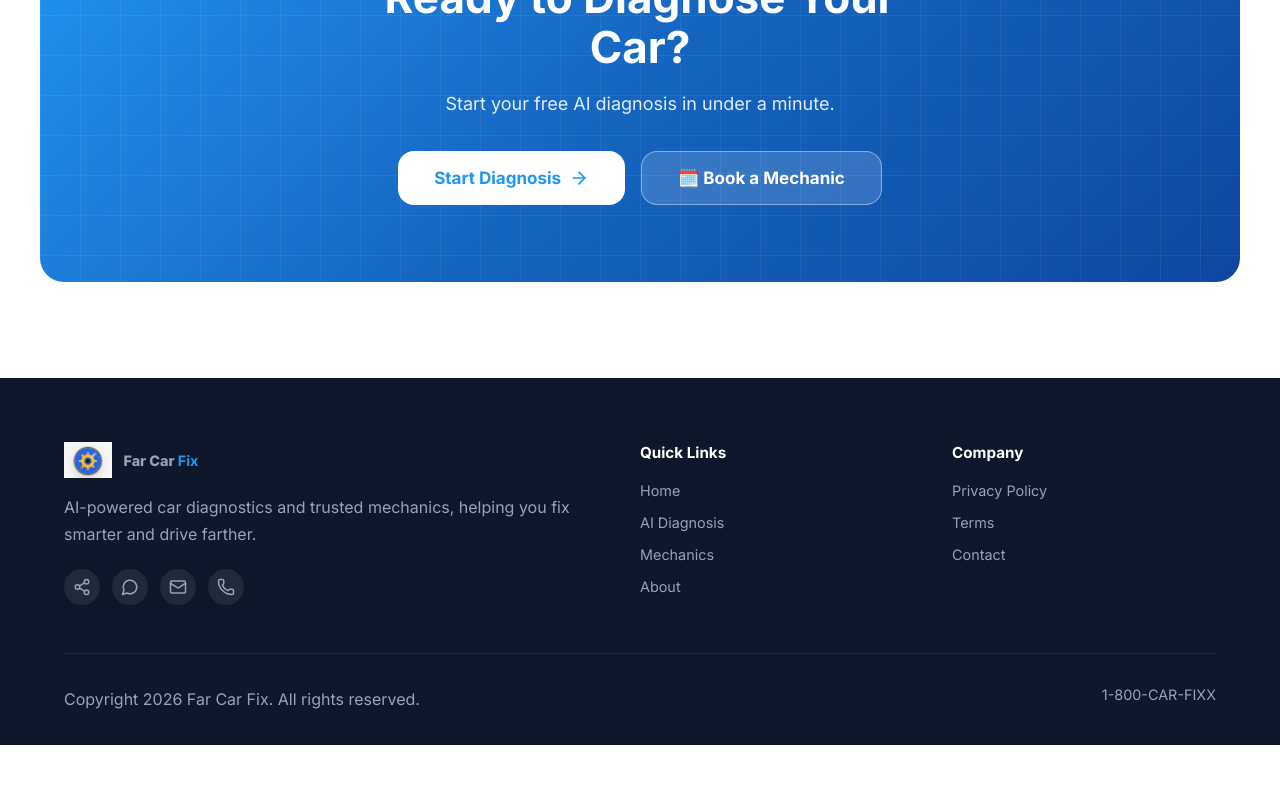
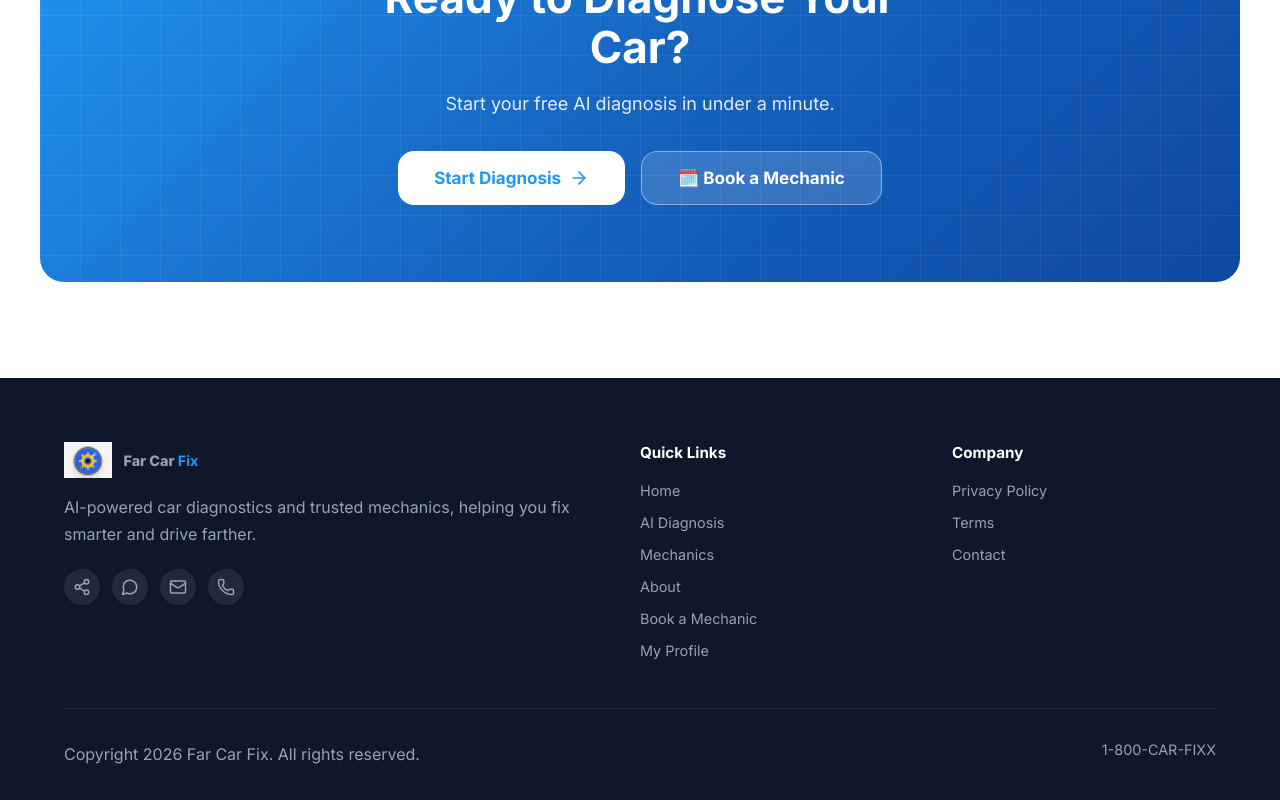
Before and after one commit to KMCR41207/FarCarFix, a React (Vite) app: page / in a window 1280 px wide. Shown: the part 5916-6716 px from the top of the page. Before the commit the page ends 6661 px from the top, so only its background shows below. Built offline with nearby package versions, Linux system fonts and the light colour scheme.

Commit message:
feat(footer): add Book Mechanic and My Profile links to footer quick links

```diff
--- a/src/components/Footer.tsx
+++ b/src/components/Footer.tsx
@@ -23,7 +23,7 @@ const scrollTo = (href: string) => {
   document.getElementById(href.replace('#', ''))?.scrollIntoView({ behavior: 'smooth', block: 'start' });
 };
 
-export default function Footer() {
+export default function Footer({ onBooking, onProfile }: { onBooking: () => void; onProfile: () => void }) {
   const [legal, setLegal] = useState<keyof typeof legalCopy | null>(null);
 
   const shareSite = async () => {
@@ -80,6 +80,8 @@ export default function Footer() {
                   <button type="button" onClick={() => scrollTo(link.href)}>{link.label}</button>
                 </li>
               ))}
+              <li><button type="button" onClick={onBooking}>Book a Mechanic</button></li>
+              <li><button type="button" onClick={onProfile}>My Profile</button></li>
             </ul>
           </div>
 
```
